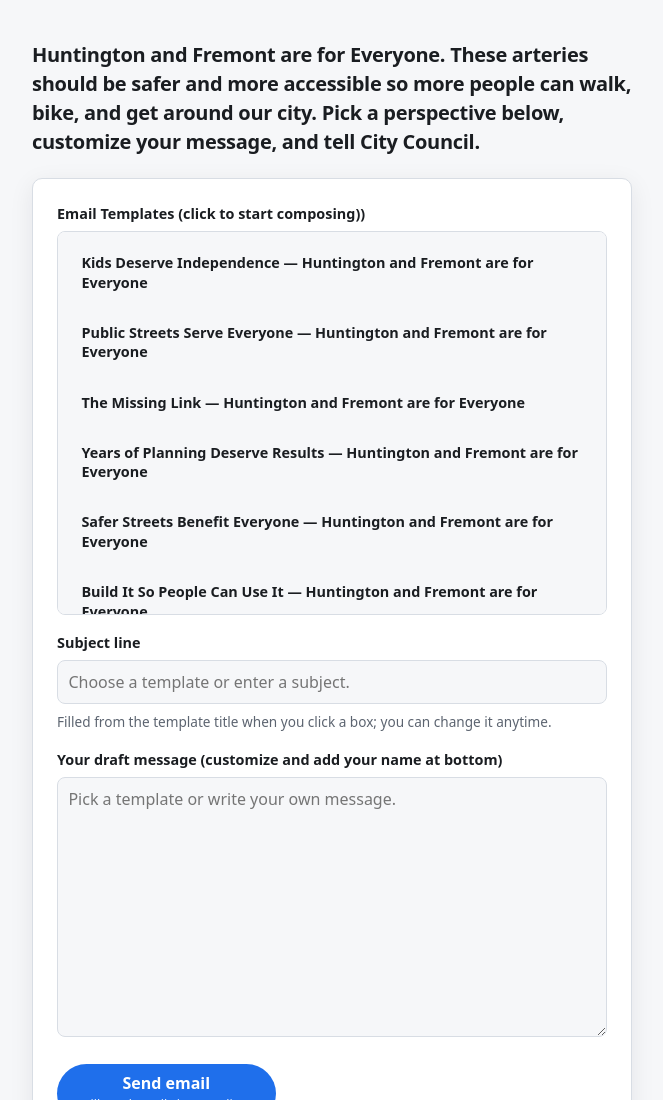
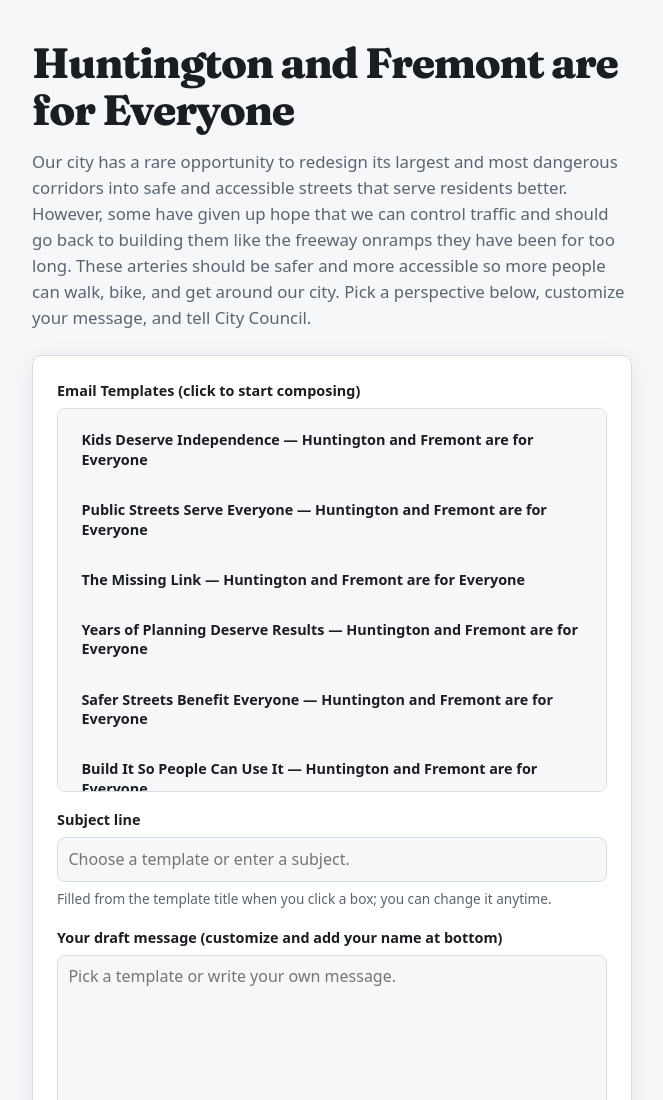
Before and after one commit to caseyjlaw/prepared-statements-site, a plain HTML site: page index.html in a window 1280 px wide. Shown: the top 1100 px of the page, without its empty margins (308-971 px from the left). Drawn offline with Linux system fonts and the light colour scheme.

Commit message:
stronger more customized opening

```diff
--- a/app.js
+++ b/app.js
@@ -5,8 +5,8 @@
   const FALLBACK = {
     recipientEmail: "ccpubliccomment@southpasadenaca.gov",
     defaultSubject: "Huntington and Fremont are for Everyone",
-    advocacyHeadline:
-      "Huntington and Fremont are for Everyone",
+    advocacyHeadline: "Huntington and Fremont are for Everyone",
+    advocacyIntro: "",
     statements: [],
   };
 
@@ -14,6 +14,7 @@
     recipientEmail: FALLBACK.recipientEmail,
     defaultSubject: FALLBACK.defaultSubject,
     advocacyHeadline: FALLBACK.advocacyHeadline,
+    advocacyIntro: FALLBACK.advocacyIntro,
   };
 
   const messageField = document.getElementById("message");
@@ -22,15 +23,20 @@
   const statusEl = document.getElementById("status");
   const templatePickerEl = document.getElementById("template-picker");
   const advocacyEl = document.getElementById("advocacy-headline");
+  const advocacyIntroEl = document.getElementById("advocacy-intro");
 
   function setStatus(message, isError) {
     statusEl.textContent = message;
     statusEl.classList.toggle("error", Boolean(isError));
   }
 
-  function applyAdvocacyHeadline() {
+  function applyAdvocacyCopy() {
     if (advocacyEl) {
       advocacyEl.textContent = site.advocacyHeadline;
+    }
+    if (advocacyIntroEl) {
+      advocacyIntroEl.textContent = site.advocacyIntro;
+      advocacyIntroEl.hidden = !site.advocacyIntro;
     }
   }
 
@@ -72,6 +78,10 @@
         typeof data.advocacyHeadline === "string" && data.advocacyHeadline.trim()
           ? data.advocacyHeadline.trim()
           : FALLBACK.advocacyHeadline,
+      advocacyIntro:
+        typeof data.advocacyIntro === "string" && data.advocacyIntro.trim()
+          ? data.advocacyIntro.trim()
+          : FALLBACK.advocacyIntro,
       recipientEmail:
         typeof data.recipientEmail === "string" && data.recipientEmail.trim()
           ? data.recipientEmail.trim()
@@ -86,11 +96,12 @@
 
   function applySiteData(parsed) {
     site.advocacyHeadline = cfg.advocacyHeadline ?? parsed.advocacyHeadline;
+    site.advocacyIntro = cfg.advocacyIntro ?? parsed.advocacyIntro;
     site.recipientEmail = cfg.recipientEmail ?? parsed.recipientEmail;
     site.defaultSubject = cfg.defaultSubject ?? parsed.defaultSubject;
 
     window.__STATEMENTS__ = parsed.statements;
-    applyAdvocacyHeadline();
+    applyAdvocacyCopy();
   }
 
   function populateTemplatePicker(statements) {
--- a/index.html
+++ b/index.html
@@ -4,15 +4,24 @@
     <meta charset="utf-8" />
     <meta name="viewport" content="width=device-width, initial-scale=1" />
     <title>Huntington and Fremont are for Everyone — Email South Pasadena City Council</title>
+    <link rel="preconnect" href="https://fonts.googleapis.com" />
+    <link rel="preconnect" href="https://fonts.gstatic.com" crossorigin />
+    <link
+      href="https://fonts.googleapis.com/css2?family=Fraunces:opsz,wght@9..144,700;9..144,800&display=swap"
+      rel="stylesheet"
+    />
     <link rel="stylesheet" href="styles.css" />
   </head>
   <body>
     <div class="wrap">
-      <p id="advocacy-headline" class="advocacy-hero"></p>
+      <header class="advocacy-header">
+        <h1 id="advocacy-headline" class="advocacy-hero"></h1>
+        <p id="advocacy-intro" class="advocacy-intro"></p>
+      </header>
 
       <main class="card">
         <div class="field">
-          <span id="template-picker-label" class="field-label-static">Email Templates (click to start composing))</span>
+          <span id="template-picker-label" class="field-label-static">Email Templates (click to start composing)</span>
           <div
             id="template-picker"
             class="template-picker"
--- a/statements.json
+++ b/statements.json
@@ -1,5 +1,6 @@
 {
-  "advocacyHeadline": "Huntington and Fremont are for Everyone. These arteries should be safer and more accessible so more people can walk, bike, and get around our city. Pick a perspective below, customize your message, and tell City Council.",
+  "advocacyHeadline": "Huntington and Fremont are for Everyone",
+  "advocacyIntro": "Our city has a rare opportunity to redesign its largest and most dangerous corridors into safe and accessible streets that serve residents better. However, some have given up hope that we can control traffic and should go back to building them like the freeway onramps they have been for too long. These arteries should be safer and more accessible so more people can walk, bike, and get around our city. Pick a perspective below, customize your message, and tell City Council.",
   "recipientEmail": "ccpubliccomment@southpasadenaca.gov",
   "defaultSubject": "Huntington and Fremont are for Everyone",
   "statements": [
--- a/styles.css
+++ b/styles.css
@@ -59,13 +59,26 @@ body {
   padding: 1.5rem;
 }
 
+.advocacy-header {
+  margin: 0 0 1.5rem;
+}
+
 .advocacy-hero {
-  margin: 0 0 1.35rem;
-  font-size: 1.25rem;
-  font-weight: 650;
-  line-height: 1.45;
+  margin: 0 0 0.85rem;
+  font-family: "Fraunces", Georgia, "Times New Roman", serif;
+  font-optical-sizing: auto;
+  font-size: clamp(1.9rem, 5.2vw, 2.65rem);
+  font-weight: 800;
+  line-height: 1.12;
   color: var(--text);
-  letter-spacing: -0.015em;
+  letter-spacing: -0.03em;
+}
+
+.advocacy-intro {
+  margin: 0;
+  font-size: 1.05rem;
+  line-height: 1.55;
+  color: var(--muted);
 }
 
 .field-label-static {
```
